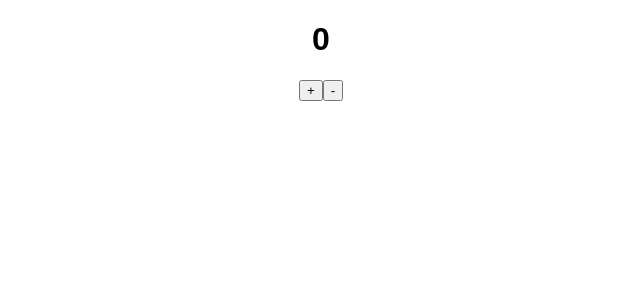
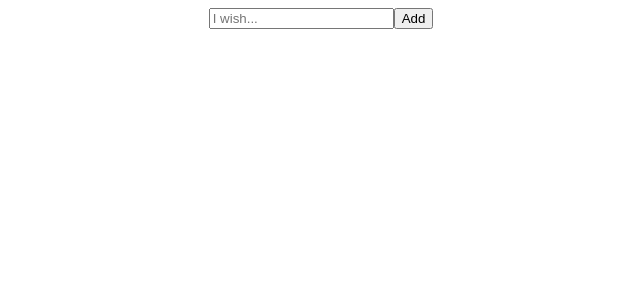
Before and after one commit to MarkVed17/praxis, a React (Create React App) app: page / in a window 1280 px wide. Shown: the top 300 px of the page, without its empty margins (319-959 px from the left). Built offline with nearby package versions, Linux system fonts and the light colour scheme.

Commit message:
fix: added `wishList` in the dependency array

```diff
--- a/src/App.js
+++ b/src/App.js
@@ -31,8 +31,8 @@ export default function App() {
       {/* <ThemeToggle /> */}
       {/* <LoggingCounter /> */}
       {/* <PredictOutput /> */}
-      {/* <Wishlist /> */}
-      <LoggingCounterOnce />
+      <Wishlist />
+      {/* <LoggingCounterOnce /> */}
     </div>
   );
 }
--- a/src/exercises/useEffect-exercises/Wishlist/Wishlist.js
+++ b/src/exercises/useEffect-exercises/Wishlist/Wishlist.js
@@ -21,7 +21,7 @@ export const Wishlist = () => {
       localStorage.setItem("myWishList", JSON.stringify(wishList));
       console.log("Data updated!");
     }
-  });
+  }, [wishList]);
 
   return (
     <div>
```
